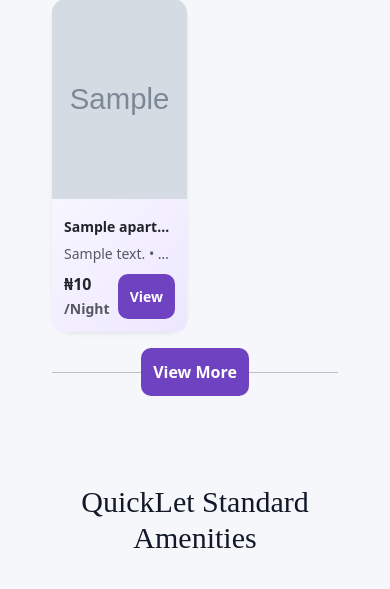
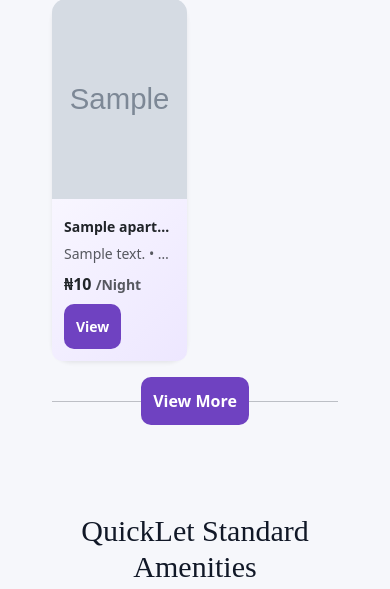
Before and after one commit to Mxxxly/Quicklet, a Flask app: page / in a window 390 px wide. Shown: the part 2347-2936 px from the top of the page. Run offline with Flask 3, Linux system fonts and the light colour scheme; tables that the repository leaves empty hold one stand-in row (values such as "Sample post"); grey boxes marked "Sample" are stand-in pictures; parts of the project's set-up code (start-up, migrations or seed data) failed here and were passed over; some libraries are stand-ins or nearby versions.

Commit message:
Updated responsiveness

```diff
--- a/quicklet/templates/user/index.html
+++ b/quicklet/templates/user/index.html
@@ -407,7 +407,8 @@
           {{ apt.apartment_address }} • {{ apt.category.category_name }}
         </p>
 
-        <div class="d-flex justify-content-between align-items-center mt-2">
+        <div class="d-flex flex-wrap justify-content-between align-items-center mt-2 gap-2">
+
           <span class="fw-bold">
             ₦{{ "{:,.0f}".format(apt.apartment_price) }}
             <small class="text-muted">/Night</small>
```
Also changed, not shown: 1 other file.
